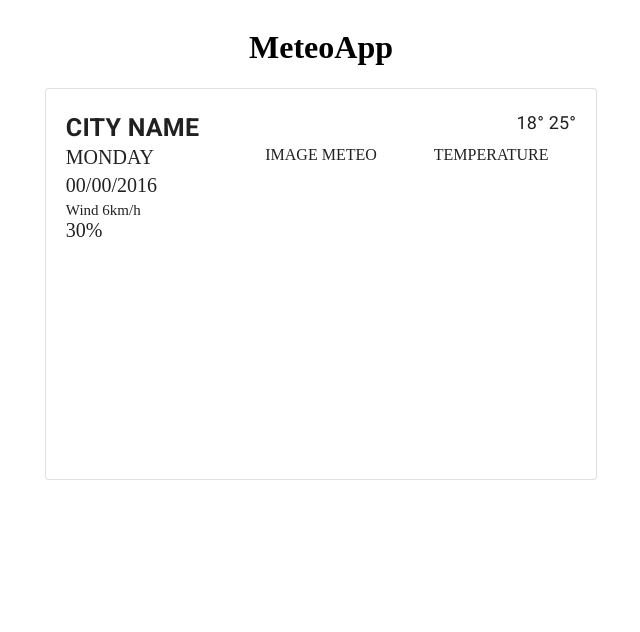
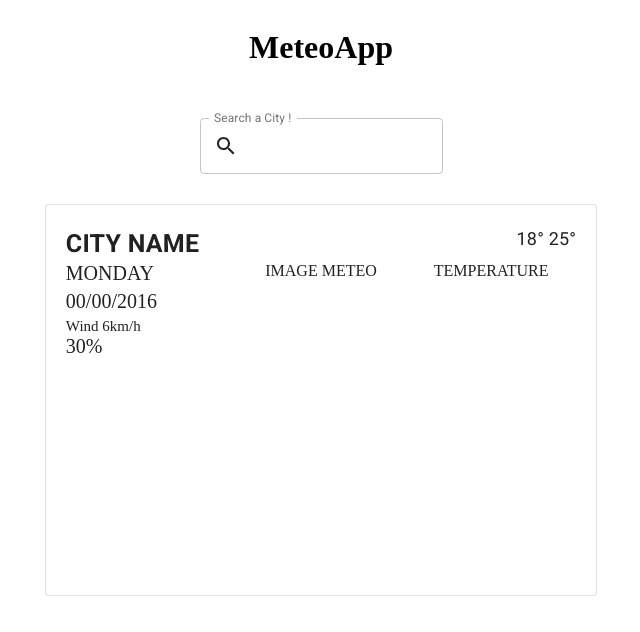
Before and after one commit to Letiste/WeatherApp, a React (Create React App) app: page / in a window 1280 px wide. Shown: the top 632 px of the page, without its empty margins (319-959 px from the left). Built offline with nearby package versions, Linux system fonts and the light colour scheme.

Commit message:
add searchbar component

```diff
--- a/src/App.js
+++ b/src/App.js
@@ -1,11 +1,13 @@
 import React from "react";
 import Grid from "@material-ui/core/Grid";
 import MeteoCard from "./MeteoCard";
+import SearchBar from "./SearchBar";
 
 function App() {
   return (
     <Grid container direction="column" justify="center" alignItems="center">
       <h1>MeteoApp</h1>
+      <SearchBar />
       <MeteoCard />
     </Grid>
   );
--- a/src/MeteoCard.js
+++ b/src/MeteoCard.js
@@ -1,5 +1,5 @@
 import React from "react";
-import { makeStyles } from "@material-ui/core/styles";
+import makeStyles from "@material-ui/core/styles/makeStyles";
 import Paper from "@material-ui/core/Paper";
 import Typography from "@material-ui/core/Typography";
 import Grid from "@material-ui/core/Grid";
--- /dev/null
+++ b/src/SearchBar.js
@@ -0,0 +1,30 @@
+import React from "react";
+import makeStyles from "@material-ui/core/styles/makeStyles";
+import InputAdornment from "@material-ui/core/InputAdornment";
+import SearchIcon from "@material-ui/icons/Search";
+import TextField from "@material-ui/core/TextField";
+
+const useStyles = makeStyles({
+  root: { marginTop: 30, marginBottom: 30 },
+});
+
+export default function SearchBar() {
+  const classes = useStyles();
+
+  return (
+    <TextField
+      className={classes.root}
+      id="input-with-icon-textfield"
+      type="search"
+      label="Search a City !"
+      variant="outlined"
+      InputProps={{
+        startAdornment: (
+          <InputAdornment position="start">
+            <SearchIcon />
+          </InputAdornment>
+        ),
+      }}
+    />
+  );
+}
```
